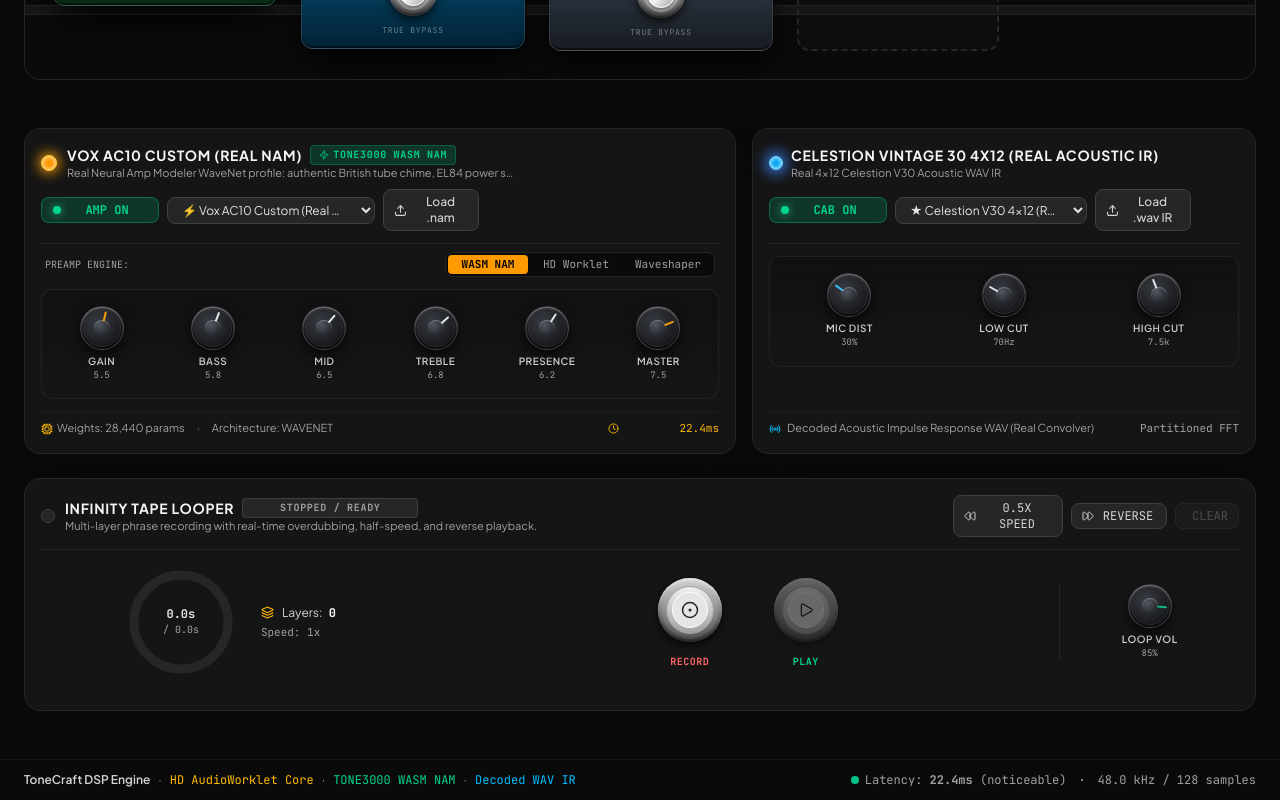
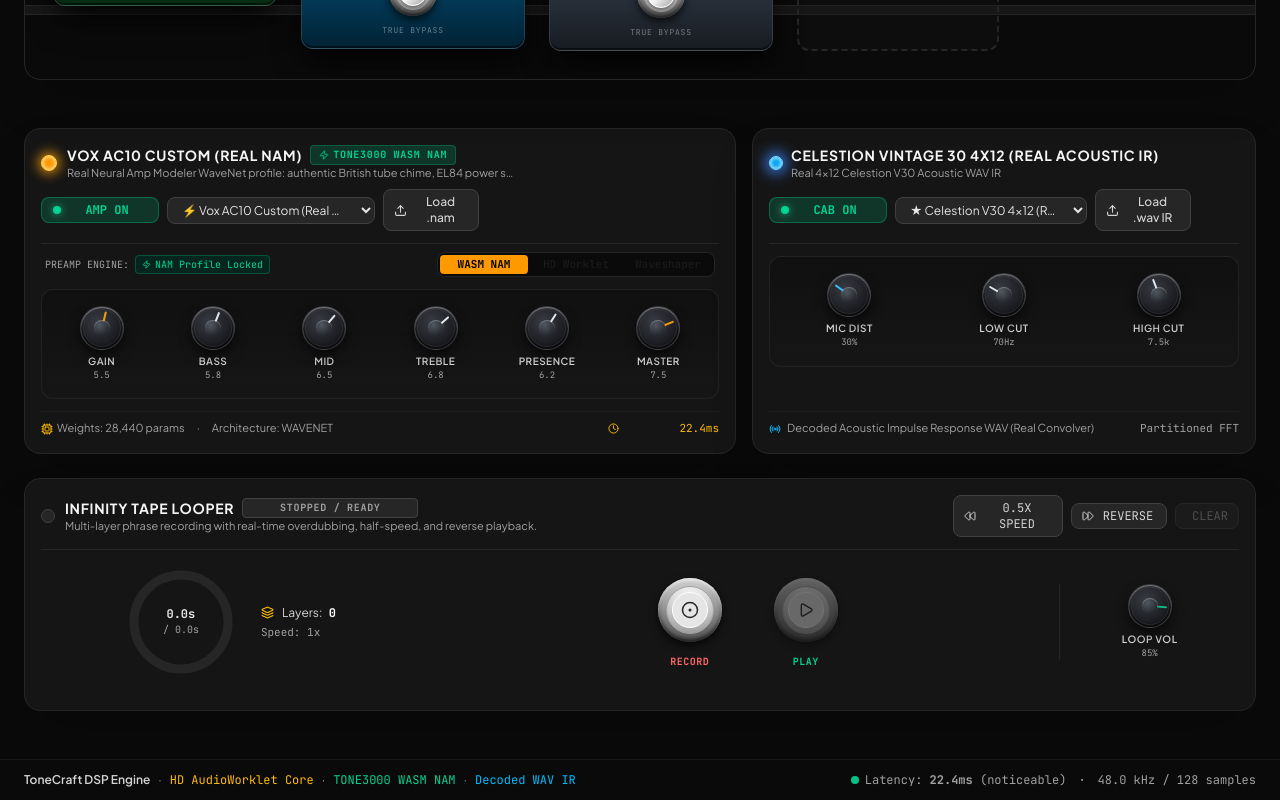
Before and after one commit to geksiong/ToneCraft, a React (Vite) app: page / in a window 1280 px wide. Shown: the part 824-1624 px from the top of the page. Built offline with nearby package versions, Linux system fonts and the light colour scheme.

Commit message:
feat(audio): implement NAM engine auto-switching
Introduce isNamModelProfile helper to automatically toggle engine modes between WASM NAM and HD-Triode based on model characteristics. Update preset loading and UI controls to ensure compatible engine selection.

```diff
--- a/src/App.tsx
+++ b/src/App.tsx
@@ -37,6 +37,7 @@
   InputConditionerConfig,
   InputConditionerTelemetry
 } from './audio/inputConditioner';
+import { isNamModelProfile } from './audio/namModels';
 import { Music2 } from 'lucide-react';
 
 export default function App() {
@@ -48,7 +49,19 @@
   });
 
   const [pedals, setPedals] = useState<AnyPedal[]>(currentPreset.pedals);
-  const [namModel, setNamModel] = useState<NamModelConfig>(currentPreset.namModel);
+  const [namModel, setNamModel] = useState<NamModelConfig>(() => {
+    const isNam = isNamModelProfile(currentPreset.namModel);
+    const targetEngine: 'wasm-nam' | 'hd-triode' | 'waveshaper' = isNam
+      ? 'wasm-nam'
+      : (currentPreset.namModel.engineMode && currentPreset.namModel.engineMode !== 'wasm-nam'
+          ? currentPreset.namModel.engineMode
+          : 'hd-triode');
+    return {
+      ...currentPreset.namModel,
+      isRealNam: isNam,
+      engineMode: targetEngine
+    };
+  });
   const [irCabinet, setIrCabinet] = useState<IrCabinetConfig>(currentPreset.irCabinet);
   const [bpm, setBpm] = useState<number>(currentPreset.bpm || 120);
 
@@ -63,9 +76,13 @@
 
   // Engine Modes & Latency Diagnostics
   const [coreEngineMode, setCoreEngineMode] = useState<'hd-worklet' | 'standard'>('hd-worklet');
-  const [ampEngineMode, setAmpEngineMode] = useState<'wasm-nam' | 'hd-triode' | 'waveshaper'>(
-    (currentPreset.namModel.engineMode as any) || 'wasm-nam'
-  );
+  const [ampEngineMode, setAmpEngineMode] = useState<'wasm-nam' | 'hd-triode' | 'waveshaper'>(() => {
+    const isNam = isNamModelProfile(currentPreset.namModel);
+    if (isNam) return 'wasm-nam';
+    return (currentPreset.namModel.engineMode && currentPreset.namModel.engineMode !== 'wasm-nam')
+      ? currentPreset.namModel.engineMode
+      : 'hd-triode';
+  });
   const [latencySettings, setLatencySettings] = useState<AudioLatencySettings>(() => audioEngine.latencySettings);
   const [availableInputDevices, setAvailableInputDevices] = useState<{ deviceId: string; label: string; isBluetooth: boolean }[]>([]);
   const [availableOutputDevices, setAvailableOutputDevices] = useState<{ deviceId: string; label: string; isBluetooth: boolean }[]>([]);
@@ -268,9 +285,30 @@
   };
 
   const handleSetAmpEngineMode = (mode: 'wasm-nam' | 'hd-triode' | 'waveshaper') => {
+    const isNam = isNamModelProfile(namModel);
+    if (isNam && mode !== 'wasm-nam') return;
+    if (!isNam && mode === 'wasm-nam') return;
+
     setAmpEngineMode(mode);
     audioEngine.setAmpEngineMode(mode);
     setNamModel(prev => ({ ...prev, engineMode: mode }));
+  };
+
+  const handleUpdateNam = (updated: NamModelConfig) => {
+    const isNam = isNamModelProfile(updated);
+    const targetEngine: 'wasm-nam' | 'hd-triode' | 'waveshaper' = isNam
+      ? 'wasm-nam'
+      : (updated.engineMode && updated.engineMode !== 'wasm-nam' ? updated.engineMode : 'hd-triode');
+
+    const sanitized: NamModelConfig = {
+      ...updated,
+      isRealNam: isNam,
+      engineMode: targetEngine
+    };
+
+    setNamModel(sanitized);
+    setAmpEngineMode(targetEngine);
+    audioEngine.setAmpEngineMode(targetEngine);
   };
 
   const refreshAudioDevices = useCallback(async () => {
@@ -348,14 +386,31 @@
   const handleSelectPreset = (preset: Preset) => {
     setCurrentPreset(preset);
     setPedals(preset.pedals);
-    setNamModel(preset.namModel);
+
+    const isPresetNam = isNamModelProfile(preset.namModel);
+    const targetEngine: 'wasm-nam' | 'hd-triode' | 'waveshaper' = isPresetNam
+      ? 'wasm-nam'
+      : (preset.namModel.engineMode && preset.namModel.engineMode !== 'wasm-nam'
+          ? preset.namModel.engineMode
+          : 'hd-triode');
+
+    const updatedNamModel: NamModelConfig = {
+      ...preset.namModel,
+      isRealNam: isPresetNam,
+      engineMode: targetEngine
+    };
+
+    setNamModel(updatedNamModel);
+    setAmpEngineMode(targetEngine);
+    audioEngine.setAmpEngineMode(targetEngine);
+
     setIrCabinet(preset.irCabinet);
     setBpm(preset.bpm || 120);
     setIsBypassAll(false);
 
     if (isRunning) {
       audioEngine.updatePedalboardChain(preset.pedals);
-      audioEngine.updateNamModel(preset.namModel);
+      audioEngine.updateNamModel(updatedNamModel);
       audioEngine.updateIrCabinet(preset.irCabinet);
     }
   };
@@ -497,7 +552,7 @@
         <AmpCabSection
           namModel={namModel}
           irCabinet={irCabinet}
-          onUpdateNam={setNamModel}
+          onUpdateNam={handleUpdateNam}
           onUpdateCab={setIrCabinet}
           onLoadCustomIrWav={handleLoadCustomIrWav}
           ampEngineMode={ampEngineMode}
--- a/src/audio/audioEngine.ts
+++ b/src/audio/audioEngine.ts
@@ -21,6 +21,7 @@
   TunerData
 } from '../types/pedal';
 import { NamEngine, NamEngineStatus } from './namEngine';
+import { isNamModelProfile } from './namModels';
 import { LooperEngine } from './looperEngine';
 import { TunerEngine } from './tunerEngine';
 import {
@@ -443,9 +444,20 @@
   }
 
   public setAmpEngineMode(mode: 'wasm-nam' | 'hd-triode' | 'waveshaper'): void {
-    this.namEngine.setEngineMode(mode);
+    const isNam = isNamModelProfile(this.currentNamConfig);
+    let target = mode;
+    if (isNam) {
+      target = 'wasm-nam';
+    } else if (target === 'wasm-nam') {
+      target = (this.currentNamConfig?.engineMode && this.currentNamConfig.engineMode !== 'wasm-nam')
+        ? this.currentNamConfig.engineMode
+        : 'hd-triode';
+    }
+
+    this.namEngine.setEngineMode(target);
     if (this.currentNamConfig) {
-      this.currentNamConfig.engineMode = mode;
+      this.currentNamConfig.engineMode = target;
+      this.currentNamConfig.isRealNam = isNam;
     }
     this.dispatchLatencyUpdate();
   }
--- a/src/audio/namEngine.ts
+++ b/src/audio/namEngine.ts
@@ -18,6 +18,7 @@
 import { NamModelConfig, IrCabinetConfig } from '../types/pedal';
 import { createNamSaturationCurve } from './curves';
 import { generateSyntheticCabIr } from './irData';
+import { isNamModelProfile } from './namModels';
 
 export interface NamEngineStatus {
   activeEngine: 'wasm-nam' | 'hd-triode' | 'waveshaper';
@@ -356,8 +357,23 @@
     const canUseWasm = Boolean(this.isWasmReady && this.namWasmNode);
     const canUseWorklet = Boolean(this.hdWorkletEngine.isReady && this.hdWorkletEngine.workletNode);
 
-    // Resolve runnable target mode with graceful fallbacks
+    // Strict profile-engine constraint:
+    // If amp is a real NAM profile, it MUST use wasm-nam (cannot select hd-triode or waveshaper).
+    // If amp is NOT a real NAM profile, it CANNOT use wasm-nam (must use hd-triode or waveshaper).
+    const isRealNam = isNamModelProfile(this.lastModelConfig);
     let target: 'wasm-nam' | 'hd-triode' | 'waveshaper' = mode;
+    if (isRealNam) {
+      target = 'wasm-nam';
+    } else if (target === 'wasm-nam') {
+      target = (this.lastModelConfig?.engineMode && this.lastModelConfig.engineMode !== 'wasm-nam')
+        ? this.lastModelConfig.engineMode
+        : 'hd-triode';
+    }
+
+    if (this.lastModelConfig) {
+      this.lastModelConfig.engineMode = target;
+    }
+
     if (target === 'wasm-nam' && !canUseWasm) {
       target = canUseWorklet ? 'hd-triode' : 'waveshaper';
     }
@@ -387,6 +403,30 @@
       this.workletOutputGain.gain.setTargetAtTime(0.0, now, fadeTime);
       this.waveshaperInputGain.gain.setTargetAtTime(1.0, now, fadeTime);
       this.waveshaperOutputGain.gain.setTargetAtTime(1.0, now, fadeTime);
+    }
+
+    // Refresh model configuration for active engine to maintain headroom calibration
+    if (this.lastModelConfig) {
+      if (this.waveShaper) {
+        this.waveShaper.curve = createNamSaturationCurve(
+          this.lastModelConfig.gain,
+          this.lastModelConfig.saturationCurve,
+          this.lastModelConfig.bias
+        ) as any;
+      }
+      const isCleanSolidState =
+        this.lastModelConfig.saturationCurve <= 1.2 ||
+        this.lastModelConfig.id === 'roland-jc120' ||
+        this.lastModelConfig.id.includes('clean') ||
+        this.lastModelConfig.id.includes('acoustic') ||
+        this.lastModelConfig.id.includes('jc120');
+
+      this.hdWorkletEngine.setParameters({
+        gain: this.lastModelConfig.gain,
+        bias: this.lastModelConfig.bias || 0.08,
+        mode: isCleanSolidState ? 'clean-solid-state' : 'tube-amp',
+        enabled: !this.isAmpBypassed
+      });
     }
 
     this.notifyStatus();
@@ -531,12 +571,20 @@
       this.setAmpBypass(!config.enabled);
     }
 
-    // Determine engine mode
-    if (config.engineMode) {
-      this.setEngineMode(config.engineMode);
-    } else if (config.isRealNam || config.modelUrl) {
-      this.setEngineMode('wasm-nam');
+    // Strictly determine engine mode: real NAM profiles MUST use wasm-nam; non-NAM profiles CANNOT use wasm-nam
+    const isRealNam = isNamModelProfile(config);
+    config.isRealNam = isRealNam;
+
+    let targetEngine: 'wasm-nam' | 'hd-triode' | 'waveshaper';
+    if (isRealNam) {
+      targetEngine = 'wasm-nam';
+    } else {
+      targetEngine = (config.engineMode && config.engineMode !== 'wasm-nam')
+        ? config.engineMode
+        : 'hd-triode';
     }
+    config.engineMode = targetEngine;
+    this.setEngineMode(targetEngine);
 
     // If real model URL is specified and not yet loaded, load it
     if (config.modelUrl && config.modelUrl !== this.currentLoadedModelUrl && this.isWasmReady) {
@@ -553,7 +601,12 @@
     this.ampPreampInput.gain.setTargetAtTime(preGain, this.ctx.currentTime, 0.015);
 
     // Update HD AudioWorklet tube parameters
-    const isCleanSolidState = config.saturationCurve <= 1.2 || config.id === 'roland-jc120' || config.engineMode === 'waveshaper';
+    const isCleanSolidState =
+      config.saturationCurve <= 1.2 ||
+      config.id === 'roland-jc120' ||
+      config.id.includes('clean') ||
+      config.id.includes('acoustic') ||
+      config.id.includes('jc120');
     this.hdWorkletEngine.setParameters({
       gain: config.gain,
       bias: config.bias || 0.08,
@@ -660,7 +713,7 @@
       architecture: model?.type?.toUpperCase() || (this.lastModelInfo ? 'WAVENET' : 'TUBE PHYSICAL'),
       weightsCount: model?.weightsCount || (this.currentEngineMode === 'wasm-nam' ? 28440 : 18432),
       sampleRate: this.ctx?.sampleRate || 48000,
-      isRealNam: this.currentEngineMode === 'wasm-nam' && (model?.isRealNam || !!this.currentLoadedModelUrl),
+      isRealNam: this.currentEngineMode === 'wasm-nam' && isNamModelProfile(model),
       isWasmReady: this.isWasmReady,
       irName: cab?.name || 'Celestion Vintage 30 4x12',
       isRealIr: this.isCurrentIrReal,
--- a/src/audio/namModels.ts
+++ b/src/audio/namModels.ts
@@ -1,4 +1,20 @@
 import { NamModelConfig } from '../types/pedal';
+
+/**
+ * Helper to determine if an amp config is a real Neural Amp Modeler (NAM) profile
+ * with neural network weights that must run via the WASM NAM engine.
+ */
+export function isNamModelProfile(model?: NamModelConfig | null): boolean {
+  if (!model) return false;
+  return Boolean(
+    model.isRealNam ||
+    model.modelUrl ||
+    model.customProfileName ||
+    model.rawJson ||
+    model.id === 'ac10' ||
+    model.id === 'deluxe'
+  );
+}
 
 export const BUILT_IN_NAM_MODELS: NamModelConfig[] = [
   {
@@ -71,7 +87,9 @@
     master: 7.0,
     saturationCurve: 3.2,
     bias: 0.08,
-    weightsCount: 16384
+    weightsCount: 16384,
+    isRealNam: false,
+    engineMode: 'hd-triode'
   },
   {
     id: 'tweed-59',
@@ -87,7 +105,9 @@
     master: 8.0,
     saturationCurve: 1.8,
     bias: 0.04,
-    weightsCount: 12288
+    weightsCount: 12288,
+    isRealNam: false,
+    engineMode: 'hd-triode'
   },
   {
     id: 'pv-5150',
@@ -103,7 +123,9 @@
     master: 6.5,
     saturationCurve: 4.5,
     bias: 0.15,
-    weightsCount: 32768
+    weightsCount: 32768,
+    isRealNam: false,
+    engineMode: 'hd-triode'
   },
   {
     id: 'ampeg-svt',
@@ -119,7 +141,9 @@
     master: 8.0,
     saturationCurve: 2.6,
     bias: 0.06,
-    weightsCount: 18432
+    weightsCount: 18432,
+    isRealNam: false,
+    engineMode: 'hd-triode'
   },
   {
     id: 'darkglass-b7k',
@@ -135,7 +159,9 @@
     master: 7.2,
     saturationCurve: 3.4,
     bias: 0.1,
-    weightsCount: 14336
+    weightsCount: 14336,
+    isRealNam: false,
+    engineMode: 'hd-triode'
   },
   {
     id: 'vox-ac30',
@@ -151,7 +177,9 @@
     master: 7.5,
     saturationCurve: 2.2,
     bias: 0.05,
-    weightsCount: 12288
+    weightsCount: 12288,
+    isRealNam: false,
+    engineMode: 'hd-triode'
   },
   {
     id: 'roland-jc120',
@@ -168,6 +196,7 @@
     saturationCurve: 1.0,
     bias: 0.0,
     weightsCount: 16384,
+    isRealNam: false,
     engineMode: 'waveshaper'
   },
   {
@@ -185,6 +214,7 @@
     saturationCurve: 1.2,
     bias: 0.02,
     weightsCount: 16384,
+    isRealNam: false,
     engineMode: 'waveshaper'
   },
   {
@@ -202,6 +232,7 @@
     saturationCurve: 1.3,
     bias: 0.03,
     weightsCount: 16384,
+    isRealNam: false,
     engineMode: 'waveshaper'
   },
   {
@@ -219,6 +250,7 @@
     saturationCurve: 1.0,
     bias: 0.0,
     weightsCount: 8192,
+    isRealNam: false,
     engineMode: 'waveshaper'
   },
   {
@@ -236,6 +268,7 @@
     saturationCurve: 1.0,
     bias: 0.0,
     weightsCount: 12288,
+    isRealNam: false,
     engineMode: 'waveshaper'
   }
 ];
--- a/src/components/AmpCabSection.tsx
+++ b/src/components/AmpCabSection.tsx
@@ -1,6 +1,6 @@
 import React, { useRef } from 'react';
 import { NamModelConfig, IrCabinetConfig } from '../types/pedal';
-import { BUILT_IN_NAM_MODELS, parseNamJson } from '../audio/namModels';
+import { BUILT_IN_NAM_MODELS, parseNamJson, isNamModelProfile } from '../audio/namModels';
 import { BUILT_IN_IR_CABINETS } from '../audio/irData';
 import { RotaryKnob } from './RotaryKnob';
 import {
@@ -43,6 +43,11 @@
   const handleSelectNam = (id: string) => {
     const selected = BUILT_IN_NAM_MODELS.find(m => m.id === id);
     if (selected) {
+      const isSelectedNam = isNamModelProfile(selected);
+      const targetEngine: 'wasm-nam' | 'hd-triode' | 'waveshaper' = isSelectedNam
+        ? 'wasm-nam'
+        : (selected.engineMode && selected.engineMode !== 'wasm-nam' ? selected.engineMode : 'hd-triode');
+
       onUpdateNam({
         ...selected,
         gain: selected.gain,
@@ -50,10 +55,12 @@
         mid: selected.mid,
         treble: selected.treble,
         presence: selected.presence,
-        master: selected.master
+        master: selected.master,
+        isRealNam: isSelectedNam,
+        engineMode: targetEngine
       });
-      if (selected.engineMode && onSetAmpEngineMode) {
-        onSetAmpEngineMode(selected.engineMode);
+      if (onSetAmpEngineMode) {
+        onSetAmpEngineMode(targetEngine);
       }
     }
   };
@@ -137,7 +144,8 @@
     e.target.value = '';
   };
 
-  const isRealNamActive = ampEngineMode === 'wasm-nam' && (namModel.isRealNam || namModel.modelUrl || namModel.customProfileName);
+  const isNamProfile = isNamModelProfile(namModel);
+  const isRealNamActive = ampEngineMode === 'wasm-nam' && isNamProfile;
 
   return (
     <div className="grid grid-cols-1 lg:grid-cols-12 gap-4 mt-6">
@@ -241,39 +249,86 @@
           </div>
 
           {/* Engine Selector Segmented Control on Amp Head */}
-          <div className="flex items-center justify-between gap-2 mt-2 px-1 text-xs">
-            <span className="text-[10px] font-mono text-neutral-400 uppercase">Preamp Engine:</span>
+          <div className="flex flex-wrap items-center justify-between gap-2 mt-2 px-1 text-xs">
+            <div className="flex items-center gap-1.5">
+              <span className="text-[10px] font-mono text-neutral-400 uppercase">Preamp Engine:</span>
+              {isNamProfile ? (
+                <span className="text-[10px] font-mono text-emerald-400 bg-emerald-950/70 border border-emerald-500/30 px-1.5 py-0.5 rounded flex items-center gap-1">
+                  <Zap size={9} /> NAM Profile Locked
+                </span>
+              ) : (
+                <span className="text-[10px] font-mono text-neutral-400 bg-neutral-800/80 border border-neutral-700/60 px-1.5 py-0.5 rounded">
+                  Component Modeled Amp
+                </span>
+              )}
+            </div>
+
             <div className="flex items-center gap-1 bg-neutral-950 p-0.5 rounded-lg border border-neutral-800">
               <button
-                onClick={() => onSetAmpEngineMode && onSetAmpEngineMode('wasm-nam')}
-                className={`w-20 text-center py-0.5 rounded text-[11px] font-mono transition-colors ${
-                  ampEngineMode === 'wasm-nam'
+                disabled={!isNamProfile}
+                onClick={() => {
+                  if (isNamProfile && onSetAmpEngineMode) {
+                    onSetAmpEngineMode('wasm-nam');
+                  }
+                }}
+                className={`w-22 text-center py-0.5 rounded text-[11px] font-mono transition-colors ${
+                  !isNamProfile
+                    ? 'opacity-25 cursor-not-allowed text-neutral-600'
+                    : ampEngineMode === 'wasm-nam'
                     ? 'bg-amber-500 text-black font-bold shadow-xs'
                     : 'text-neutral-400 hover:text-white'
                 }`}
-                title="TONE3000 WebAssembly Neural Amp Modeler Core"
+                title={
+                  !isNamProfile
+                    ? 'Disabled: this amp is not a .nam neural profile (select HD Worklet or Waveshaper)'
+                    : 'TONE3000 WebAssembly Neural Amp Modeler Core'
+                }
               >
                 WASM NAM
               </button>
+
               <button
-                onClick={() => onSetAmpEngineMode && onSetAmpEngineMode('hd-triode')}
+                disabled={isNamProfile}
+                onClick={() => {
+                  if (!isNamProfile && onSetAmpEngineMode) {
+                    onSetAmpEngineMode('hd-triode');
+                  }
+                }}
                 className={`w-22 text-center py-0.5 rounded text-[11px] font-mono transition-colors ${
-                  ampEngineMode === 'hd-triode'
+                  isNamProfile
+                    ? 'opacity-25 cursor-not-allowed text-neutral-600'
+                    : ampEngineMode === 'hd-triode'
                     ? 'bg-purple-500 text-white font-bold shadow-xs'
                     : 'text-neutral-400 hover:text-white'
                 }`}
-                title="HD AudioWorklet Norman Koren 12AX7 Tube Physics"
+                title={
+                  isNamProfile
+                    ? 'Disabled: real .nam profile requires the WASM NAM neural engine'
+                    : 'HD AudioWorklet Norman Koren 12AX7 Tube Physics'
+                }
               >
                 HD Worklet
               </button>
+
               <button
-                onClick={() => onSetAmpEngineMode && onSetAmpEngineMode('waveshaper')}
+                disabled={isNamProfile}
+                onClick={() => {
+                  if (!isNamProfile && onSetAmpEngineMode) {
+                    onSetAmpEngineMode('waveshaper');
+                  }
+                }}
                 className={`w-22 text-center py-0.5 rounded text-[11px] font-mono transition-colors ${
-                  ampEngineMode === 'waveshaper'
+                  isNamProfile
+                    ? 'opacity-25 cursor-not-allowed text-neutral-600'
+                    : ampEngineMode === 'waveshaper'
                     ? 'bg-sky-500 text-black font-bold shadow-xs'
                     : 'text-neutral-400 hover:text-white'
                 }`}
-                title="Lightweight polynomial wave-shaper fallback"
+                title={
+                  isNamProfile
+                    ? 'Disabled: real .nam profile requires the WASM NAM neural engine'
+                    : 'Lightweight polynomial wave-shaper fallback'
+                }
               >
                 Waveshaper
               </button>
--- a/src/presets/defaultPresets.ts
+++ b/src/presets/defaultPresets.ts
@@ -1,5 +1,5 @@
 import { Preset } from '../types/pedal';
-import { BUILT_IN_NAM_MODELS } from '../audio/namModels';
+import { BUILT_IN_NAM_MODELS, isNamModelProfile } from '../audio/namModels';
 import { BUILT_IN_IR_CABINETS } from '../audio/irData';
 
 export const INITIAL_PRESETS: Preset[] = [
@@ -1154,7 +1154,23 @@
         merged.push(initPreset);
       }
     }
-    return merged;
+
+    // Sanitize engineMode and isRealNam on all loaded presets
+    return merged.map((p: Preset) => {
+      if (!p.namModel) return p;
+      const isNam = isNamModelProfile(p.namModel);
+      const targetEngine: 'wasm-nam' | 'hd-triode' | 'waveshaper' = isNam
+        ? 'wasm-nam'
+        : (p.namModel.engineMode && p.namModel.engineMode !== 'wasm-nam' ? p.namModel.engineMode : 'hd-triode');
+      return {
+        ...p,
+        namModel: {
+          ...p.namModel,
+          isRealNam: isNam,
+          engineMode: targetEngine
+        }
+      };
+    });
   } catch {
     return INITIAL_PRESETS;
   }
```
Also changed, not shown: public/worklets/hd-dsp-worklet.js (+50 -42 lines), src/audio/curves.ts (+31 -10 lines).
